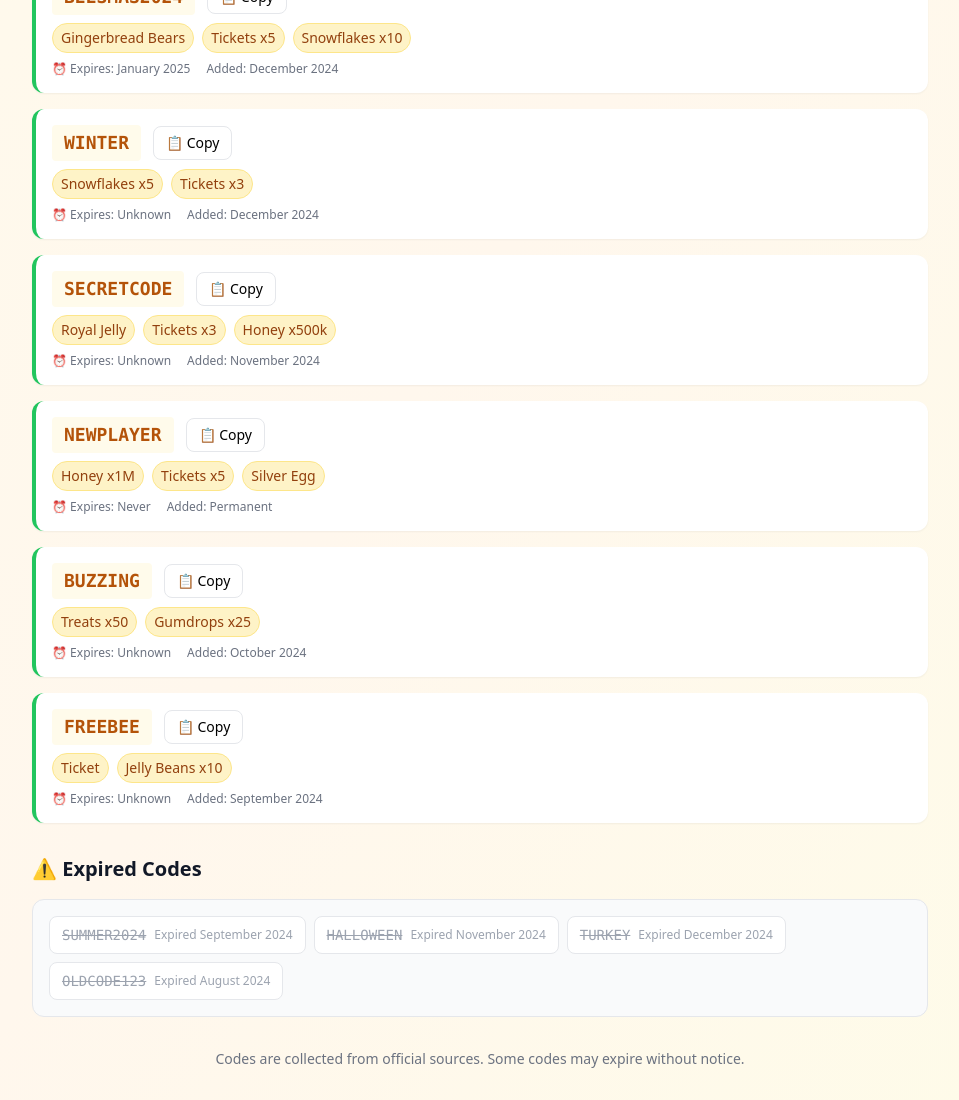
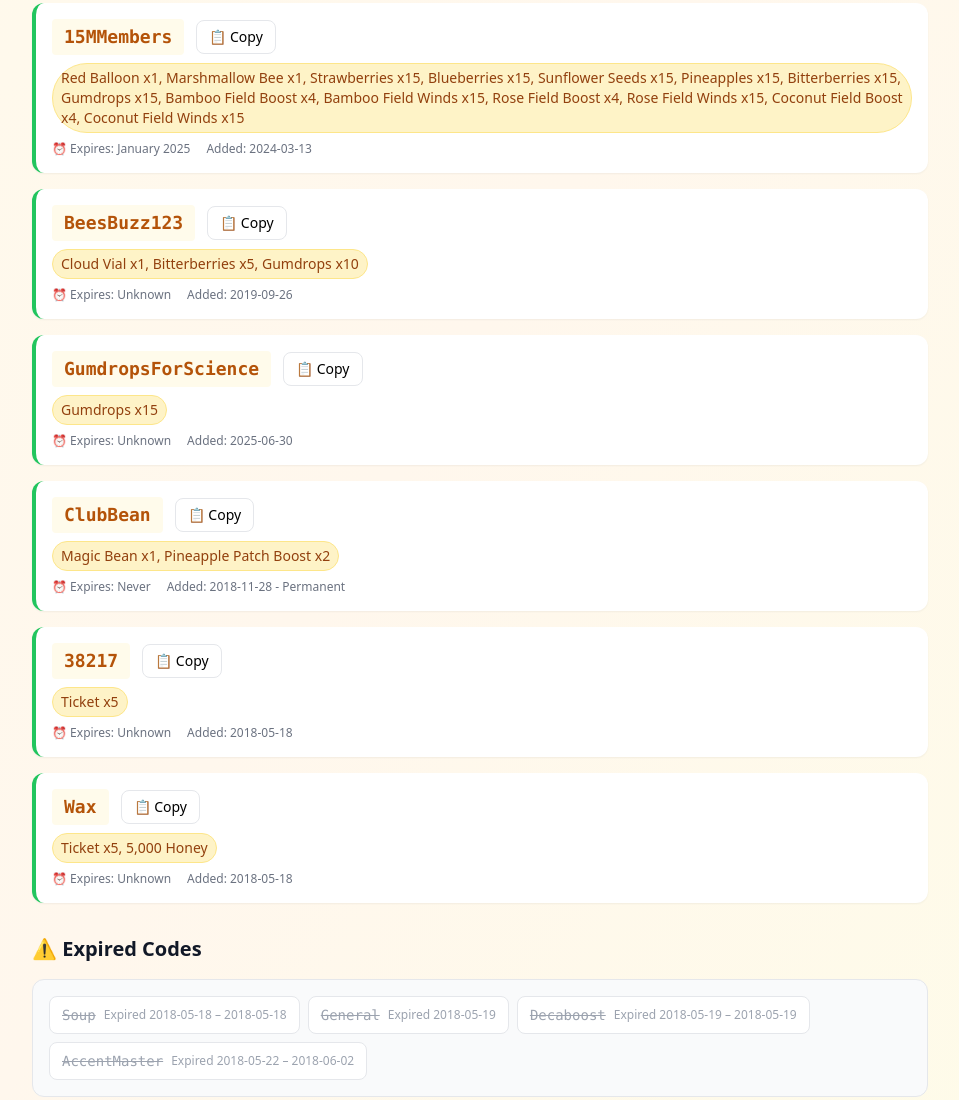
Before and after one commit to DomovniBratr/BeeSwarmGuide, a plain HTML site: page codes.html in a window 1280 px wide. Shown: the part 688-1788 px from the top of the page, without its empty margins (160-1119 px from the left). Drawn offline with nearby package versions, Linux system fonts and the light colour scheme.

Commit message:
Update codes.html

```diff
--- a/codes.html
+++ b/codes.html
@@ -87,21 +87,21 @@
 
     <script>
         const activeCodes = [
-            { code: "1MFAVORITES", rewards: ["Tickets x5", "Royal Jelly", "Gumdrops x10"], expires: "Unknown", added: "December 2024" },
-            { code: "2YEARS", rewards: ["2 Billion Honey", "Tickets x2", "Royal Jelly"], expires: "Unknown", added: "November 2024" },
-            { code: "BEESMAS2024", rewards: ["Gingerbread Bears", "Tickets x5", "Snowflakes x10"], expires: "January 2025", added: "December 2024" },
-            { code: "WINTER", rewards: ["Snowflakes x5", "Tickets x3"], expires: "Unknown", added: "December 2024" },
-            { code: "SECRETCODE", rewards: ["Royal Jelly", "Tickets x3", "Honey x500k"], expires: "Unknown", added: "November 2024" },
-            { code: "NEWPLAYER", rewards: ["Honey x1M", "Tickets x5", "Silver Egg"], expires: "Never", added: "Permanent" },
-            { code: "BUZZING", rewards: ["Treats x50", "Gumdrops x25"], expires: "Unknown", added: "October 2024" },
-            { code: "FREEBEE", rewards: ["Ticket", "Jelly Beans x10"], expires: "Unknown", added: "September 2024" }
+            { code: "777", rewards: ["🎂Happy 7th Birthday to BSS! 🎈 Honeyday Event, Super Smoothie Buff, Unlimited Gumdrops (Duration: 7 minutes), Red Boost x7, White Boost x7, Blue Boost x7, Focus x7, Haste x7, Precision x7, Coconut Field Winds x7, Pine Tree Forest Winds x7, Pepper Patch Winds x7, Bitterberries x7, Field Dice x7, Whirligigs x7, Tickets x7, White Balloon x1"], expires: "Unknown", added: "2025-04-05" },
+            { code: "ThreeBeeVee", rewards: ["Marshmallow Bee x1, Loaded Dice x1, Mountain Top Field Code, Mountain Top Field Boost x3, Mountain Top Field Winds x13"], expires: "Unknown", added: "2025-01-05" },
+            { code: "15MMembers", rewards: ["Red Balloon x1, Marshmallow Bee x1, Strawberries x15, Blueberries x15, Sunflower Seeds x15, Pineapples x15, Bitterberries x15, Gumdrops x15, Bamboo Field Boost x4, Bamboo Field Winds x15, Rose Field Boost x4, Rose Field Winds x15, Coconut Field Boost x4, Coconut Field Winds x15"], expires: "January 2025", added: "2024-03-13" },
+            { code: "BeesBuzz123", rewards: ["Cloud Vial x1, Bitterberries x5, Gumdrops x10"], expires: "Unknown", added: "2019-09-26" },
+            { code: "GumdropsForScience", rewards: ["Gumdrops x15"], expires: "Unknown", added: "2025-06-30" },
+            { code: "ClubBean", rewards: ["Magic Bean x1, Pineapple Patch Boost x2"], expires: "Never", added: "2018-11-28 - Permanent" },
+            { code: "38217", rewards: ["Ticket x5"], expires: "Unknown", added: "2018-05-18" },
+            { code: "Wax", rewards: ["Ticket x5, 5,000 Honey"], expires: "Unknown", added: "2018-05-18" }
         ];
 
         const expiredCodes = [
-            { code: "SUMMER2024", expired: "September 2024" },
-            { code: "HALLOWEEN", expired: "November 2024" },
-            { code: "TURKEY", expired: "December 2024" },
-            { code: "OLDCODE123", expired: "August 2024" }
+            { code: "Soup", expired: "2018-05-18 – 2018-05-18" },
+            { code: "General", expired: "2018-05-19" },
+            { code: "Decaboost", expired: "2018-05-19 – 2018-05-19" },
+            { code: "AccentMaster", expired: "2018-05-22 – 2018-06-02" }
         ];
 
         function copyCode(code, btnId) {
@@ -148,4 +148,5 @@
         `).join('');
     </script>
 </body>
+
 </html>
```
